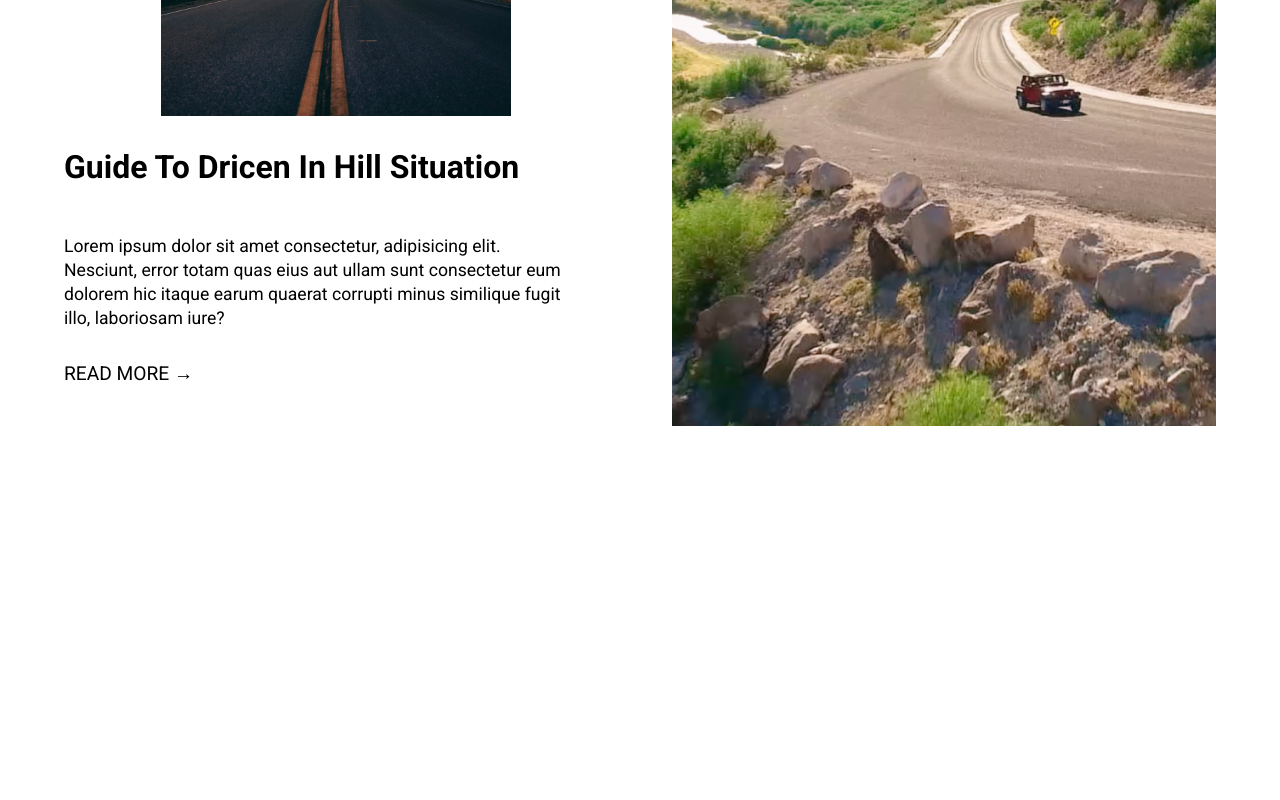
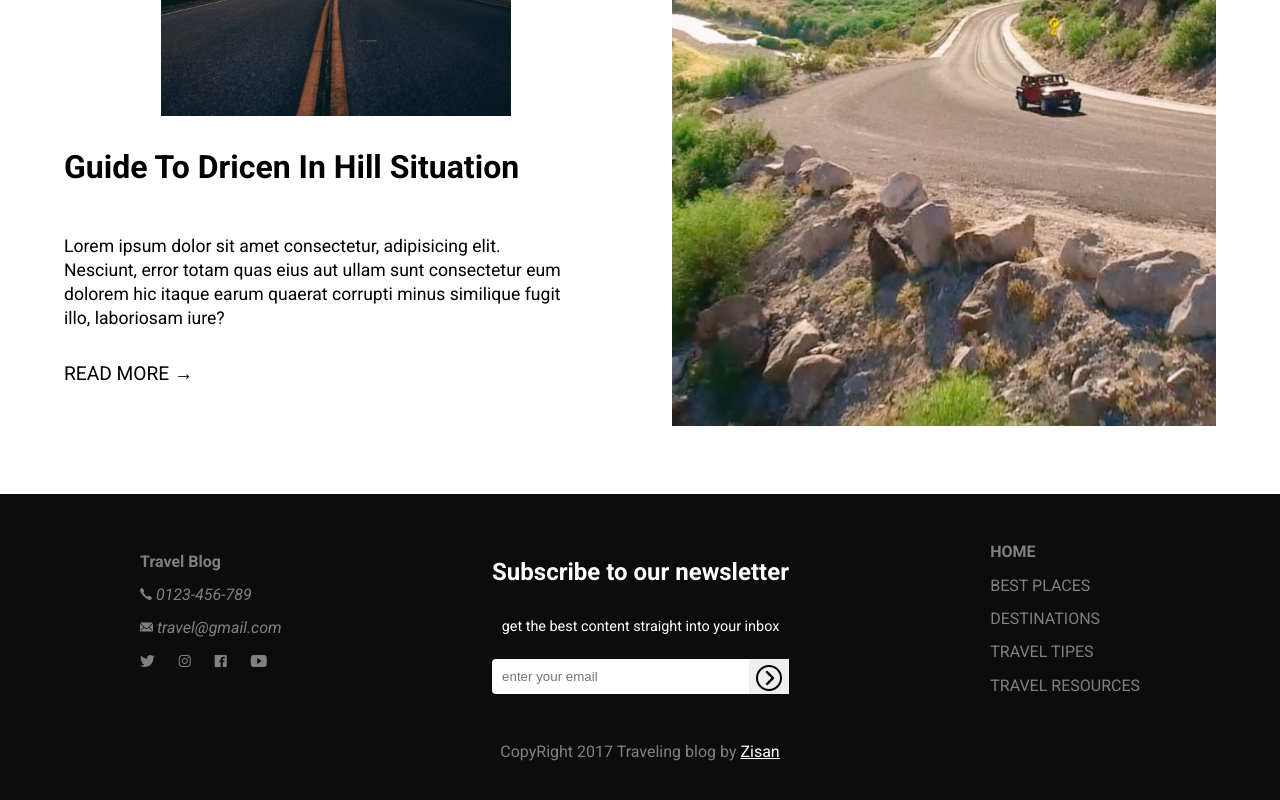
Before and after one commit to oubani/Travel-blog-landing-page, a React (Create React App) app: page / in a window 1280 px wide. Shown: the part 4792-5592 px from the top of the page. Before the commit the page ends 5286 px from the top, so only its background shows below. Built offline with nearby package versions, Linux system fonts and the light colour scheme; the HTML template or start-up script is replaced by a standard one.

Commit message:
finish footer

```diff
--- a/public/index.html
+++ b/public/index.html
@@ -8,12 +8,16 @@
       name="description"
       content="Web site created using create-react-app"
     />
+
     <link rel="preconnect" href="https://fonts.gstatic.com" />
     <link
       href="https://fonts.googleapis.com/css2?family=Roboto:ital,wght@0,100;0,300;0,400;0,500;0,700;1,100;1,300;1,400;1,500;1,700&display=swap"
       rel="stylesheet"
     />
-
+    <link
+      href="https://unpkg.com/ionicons@4.5.10-0/dist/css/ionicons.min.css"
+      rel="stylesheet"
+    />
     <title>Travel Blog</title>
   </head>
   <body>
--- a/src/App.js
+++ b/src/App.js
@@ -8,6 +8,7 @@ import Tips from './components/tips/Tips';
 import Videos from './components/videosSection/Videos';
 import Testimonial from './components/testimonial/Testimonial';
 import Images from './components/imgagesSection/Images';
+import Footer from './footer/Footer';
 function App() {
   return (
     <div>
@@ -19,6 +20,7 @@ function App() {
       <Videos />
       <Testimonial />
       <Images />
+      <Footer />
     </div>
   );
 }
--- a/src/components/testimonial/testimonial.js
+++ b/src/components/testimonial/testimonial.js
@@ -6,8 +6,12 @@ const Testimonial = () => {
     <div className={testim}>
       <h1 className={og}>og</h1>
       <pre>
-        tr <br />" We're a bold bunch of riders explores &<br /> hard-code
-        thrill seekers that bring it "
+        <i
+          style={{ fontSize: '4rem', marginBottom: '3rem' }}
+          className='icon ion-ios-quote'
+        ></i>{' '}
+        <br />" We're a bold bunch of riders explores &<br /> hard-code thrill
+        seekers that bring it "
       </pre>
       <h1 className={trav}>Trav</h1>
     </div>
--- /dev/null
+++ b/src/footer/Footer.js
@@ -0,0 +1,83 @@
+import React from 'react';
+import styles from './Footer.module.css';
+import cx from 'classnames';
+const Footer = () => {
+  const {
+    footer,
+    threeColumn,
+    active,
+    pButtom,
+    icon,
+    subscription,
+    pages,
+  } = styles;
+  return (
+    <div className={footer}>
+      <div className='container'>
+        <div className={threeColumn}>
+          <ul>
+            <li>
+              <h4>Travel Blog</h4>
+            </li>
+            <li>
+              <i className='icon  ion-ios-call'> 0123-456-789 </i>
+            </li>
+            <li>
+              <i className='icon ion-ios-mail'> travel@gmail.com </i>
+            </li>
+            <li>
+              <ul>
+                <li>
+                  <i className={cx('icon', 'ion-logo-twitter')}></i>
+                </li>
+                <li>
+                  <i className='icon ion-logo-instagram'></i>
+                </li>
+                <li>
+                  <i className='icon ion-logo-facebook'></i>
+                </li>
+                <li>
+                  <i className='icon ion-logo-youtube'></i>
+                </li>
+              </ul>
+            </li>
+          </ul>
+          <div className={subscription}>
+            <h2>Subscribe to our newsletter</h2>
+            <p>get the best content straight into your inbox</p>
+            <div>
+              <input type='text' placeholder='enter your email' />
+              <button>
+                <i className='ion-ios-arrow-dropright '></i>
+              </button>
+            </div>
+          </div>
+          <ul className={pages}>
+            <li>
+              <a href='/' className={active}>
+                Home
+              </a>
+            </li>
+            <li>
+              <a href='/'>best places</a>
+            </li>
+            <li>
+              <a href='/'>destinations</a>
+            </li>
+            <li>
+              <a href='/'>travel tipes</a>
+            </li>
+            <li>
+              <a href='/'>travel resources</a>
+            </li>
+          </ul>
+        </div>
+        <p className={pButtom}>
+          CopyRight 2017 Traveling blog by <a href='/'>Zisan</a>
+        </p>
+      </div>
+    </div>
+  );
+};
+
+export default Footer;
--- /dev/null
+++ b/src/footer/Footer.module.css
@@ -0,0 +1,99 @@
+.footer {
+  background: #0c0c0c;
+  color: gray;
+  padding: 3rem;
+}
+.threeColumn {
+  display: flex;
+  justify-content: space-between;
+  align-items: center;
+}
+.threeColumn ul {
+  list-style: none;
+}
+.threeColumn ul li {
+  margin-bottom: 0.9rem;
+}
+.threeColumn ul li ul {
+  display: flex;
+}
+.threeColumn ul li ul li {
+  margin-right: 1.5rem;
+}
+.footer p {
+  text-align: center;
+  margin-top: 2rem;
+}
+.icon {
+  border-radius: 50%;
+  border-width: 1px;
+  border-style: solid;
+  font-size: 1.2rem;
+  background: red;
+}
+.pages a {
+  color: gray;
+  text-decoration: none;
+  text-transform: uppercase;
+}
+.pages li {
+  margin-bottom: 12rem;
+}
+.active {
+  color: #fff;
+  font-weight: bold;
+}
+.subscription {
+  padding: 1rem;
+}
+.subscription {
+  color: #fff;
+}
+.subscription p {
+  margin-bottom: 1.5rem;
+  font-size: 0.9rem;
+}
+.subscription div {
+  display: flex;
+}
+
+.subscription div input {
+  height: 35px;
+  width: 100%;
+  padding-left: 10px;
+  border-radius: 4px;
+  border: none;
+  outline: none;
+}
+.subscription div button {
+  border: none;
+  font-size: 2rem;
+  height: 35px;
+  width: 40px;
+  margin-left: -40px;
+  color: #000;
+  outline: none;
+  text-align: center;
+  font-weight: bold;
+  padding: 2px;
+}
+
+.pButtom a {
+  color: #fff;
+}
+
+@media only screen and (max-width: 900px) {
+  .threeColumn {
+    flex-direction: column;
+  }
+  .threeColumn ul {
+    margin-bottom: 1rem;
+    text-align: left;
+  }
+  .subscription {
+    margin-bottom: 2rem;
+  }
+  .pages {
+    text-align: center;
+  }
+}
```
Also changed, not shown: 1 other file (tests, documents, lock files or other folders).
